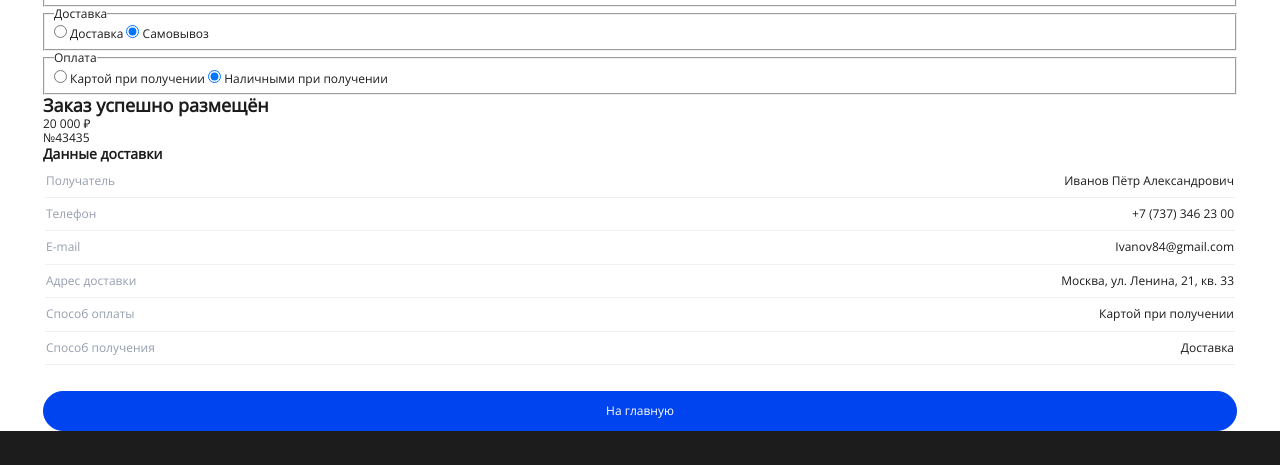
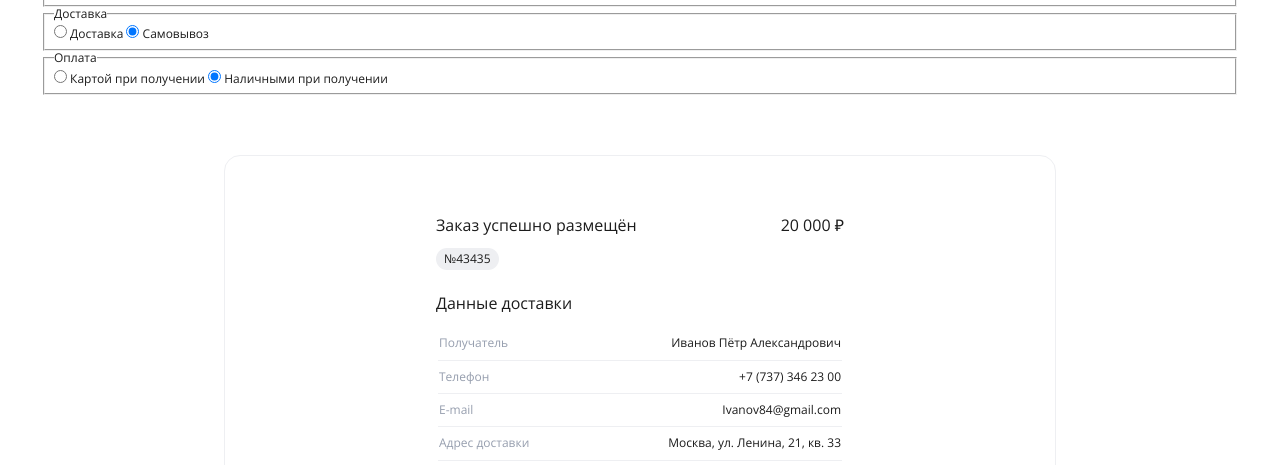
Before and after one commit to Bisquitman/ski-people, a website built with Vite: page index.html in a window 1280 px wide. Shown: the part 3828-4293 px from the top of the page. Built offline with nearby package versions, Linux system fonts and the light colour scheme.

Commit message:
order section styles

```diff
--- a/src/style.scss
+++ b/src/style.scss
@@ -7,3 +7,4 @@
 @use "./styles/goods";
 @use "./styles/card";
 @use "./styles/product";
+@use "./styles/order";
--- /dev/null
+++ b/src/styles/order.scss
@@ -0,0 +1,93 @@
+.order {
+  padding-top: 32px;
+
+  @media (min-width: 768px) {
+    padding-top: 60px;
+  }
+
+  // .order__container
+  &__container {
+    padding: 24px 16px;
+    border-radius: 16px;
+    border: 1px solid #eeeff2;
+    margin: 0 auto;
+
+    @media (min-width: 768px) {
+      max-width: 710px;
+      padding: 60px;
+    }
+
+    @media (min-width: 1024px) {
+      max-width: 726px;
+    }
+
+    @media (min-width: 1200px) {
+      max-width: 832px;
+    }
+  }
+
+  // .order__body
+  &__body {
+    max-width: 408px;
+    margin: auto;
+  }
+
+  // .order__header
+  &__header {
+    display: flex;
+    flex-direction: column;
+    gap: 8px;
+    margin-bottom: 8px;
+
+    @media (min-width: 768px) {
+      flex-direction: row;
+      align-items: center;
+      justify-content: space-between;
+      margin-bottom: 12px;
+    }
+  }
+
+  // .order__title
+  &__title {
+    font-size: 16px;
+    font-weight: 400;
+  }
+  // .order__total-price
+  &__total-price {
+    font-size: 16px;
+    font-weight: 400;
+  }
+  // .order__number
+  &__number {
+    display: inline-block;
+    border-radius: 32px;
+    background: #eeeff2;
+    padding: 4px 8px;
+    margin-bottom: 20px;
+
+    @media (min-width: 768px) {
+      margin-bottom: 24px;
+    }
+  }
+  // .order__subtitle
+  &__subtitle {
+    font-size: 16px;
+    font-weight: 400;
+    margin-bottom: 12px;
+  }
+  // .order__table
+  &__table {
+    margin-bottom: 24px;
+
+    &:last-child {
+      margin-bottom: 0;
+    }
+  }
+  // .order__btn
+  &__btn {
+  }
+  // .order__link-back
+  &__link-back {
+    color: #cc00ff;
+  }
+}
```
